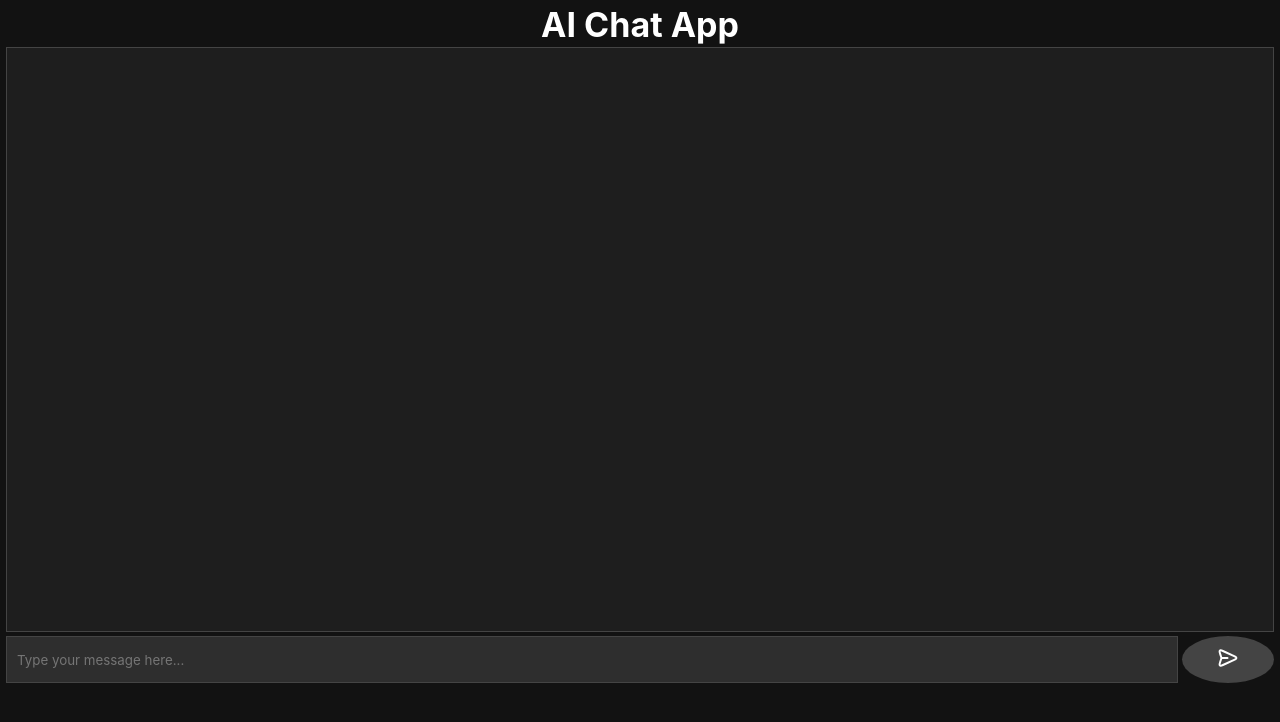
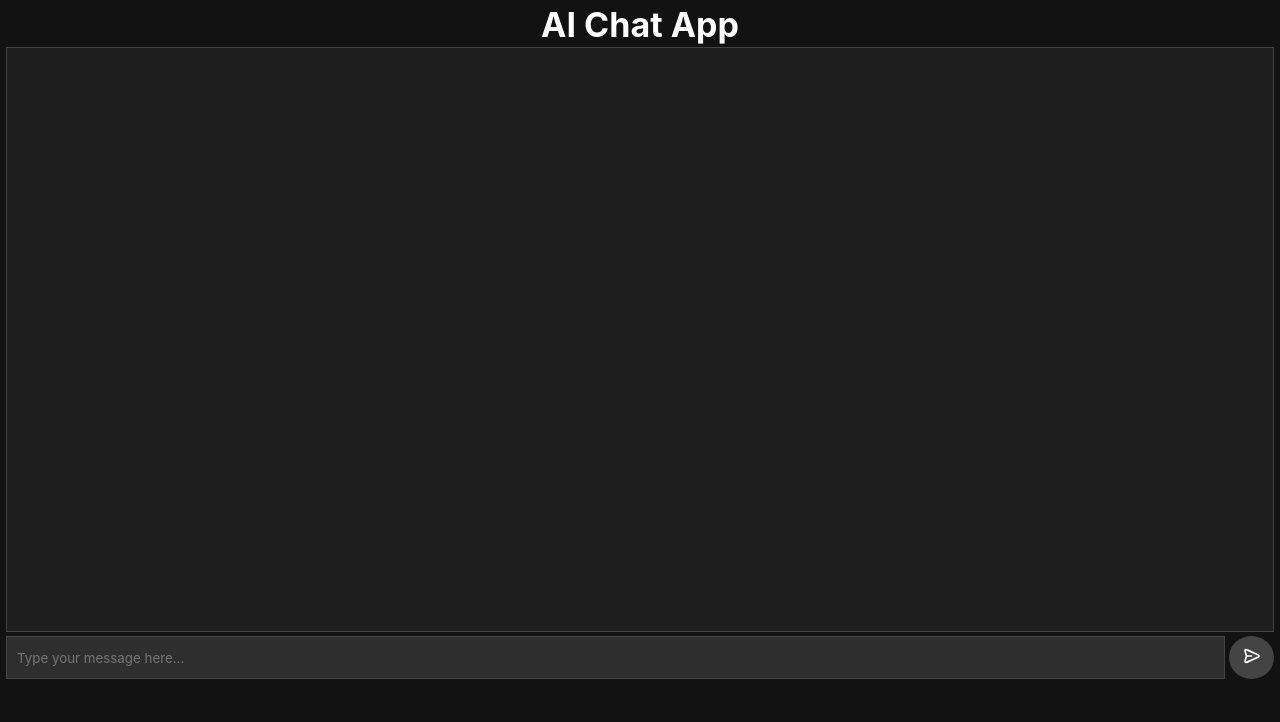
Before and after one commit to kushalshah0/ai-chat-app, a React (Vite) app: page / in a window 1280 px wide. Shown: the top 722 px of the page. Built offline with nearby package versions, Linux system fonts and the light colour scheme.

Commit message:
made some changes

```diff
--- a/src/components/Dashboard.css
+++ b/src/components/Dashboard.css
@@ -41,11 +41,12 @@ input[type="text"] {
 button {
   border-radius: 50%;
   cursor: pointer;
-  padding: 0.5rem 2rem;
+  padding: 0.5rem 0.65rem;
   background-color: #444; /* Dark button background */
   color: #ffffff; /* Light button text */
   border: none; /* Remove border */
   transition: background-color 0.3s; /* Smooth transition */
+  -webkit-tap-highlight-color: transparent;
 }
 
 button:hover {
--- a/src/components/Dashboard.jsx
+++ b/src/components/Dashboard.jsx
@@ -10,7 +10,7 @@ const Dashboard = () => {
       </div>
       <div id="msgbox">
         <input type="text" id="message" placeholder="Type your message here..." />
-        <button id="clickme"><svg width="24px" height="24px" viewBox="0 0 24 24" fill="none" xmlns="http://www.w3.org/2000/svg">
+        <button id="sendbtn"><svg width="20px" height="20px" viewBox="0 0 24 24" fill="none" xmlns="http://www.w3.org/2000/svg">
           <path d="M11.5003 12H5.41872M5.24634 12.7972L4.24158 15.7986C3.69128 17.4424 3.41613 18.2643 3.61359 18.7704C3.78506 19.21 4.15335 19.5432 4.6078 19.6701C5.13111 19.8161 5.92151 19.4604 7.50231 18.7491L17.6367 14.1886C19.1797 13.4942 19.9512 13.1471 20.1896 12.6648C20.3968 12.2458 20.3968 11.7541 20.1896 11.3351C19.9512 10.8529 19.1797 10.5057 17.6367 9.81135L7.48483 5.24303C5.90879 4.53382 5.12078 4.17921 4.59799 4.32468C4.14397 4.45101 3.77572 4.78336 3.60365 5.22209C3.40551 5.72728 3.67772 6.54741 4.22215 8.18767L5.24829 11.2793C5.34179 11.561 5.38855 11.7019 5.407 11.8459C5.42338 11.9738 5.42321 12.1032 5.40651 12.231C5.38768 12.375 5.34057 12.5157 5.24634 12.7972Z" stroke="#fff" stroke-width="2" stroke-linecap="round" stroke-linejoin="round" />
         </svg></button>
       </div>
```
